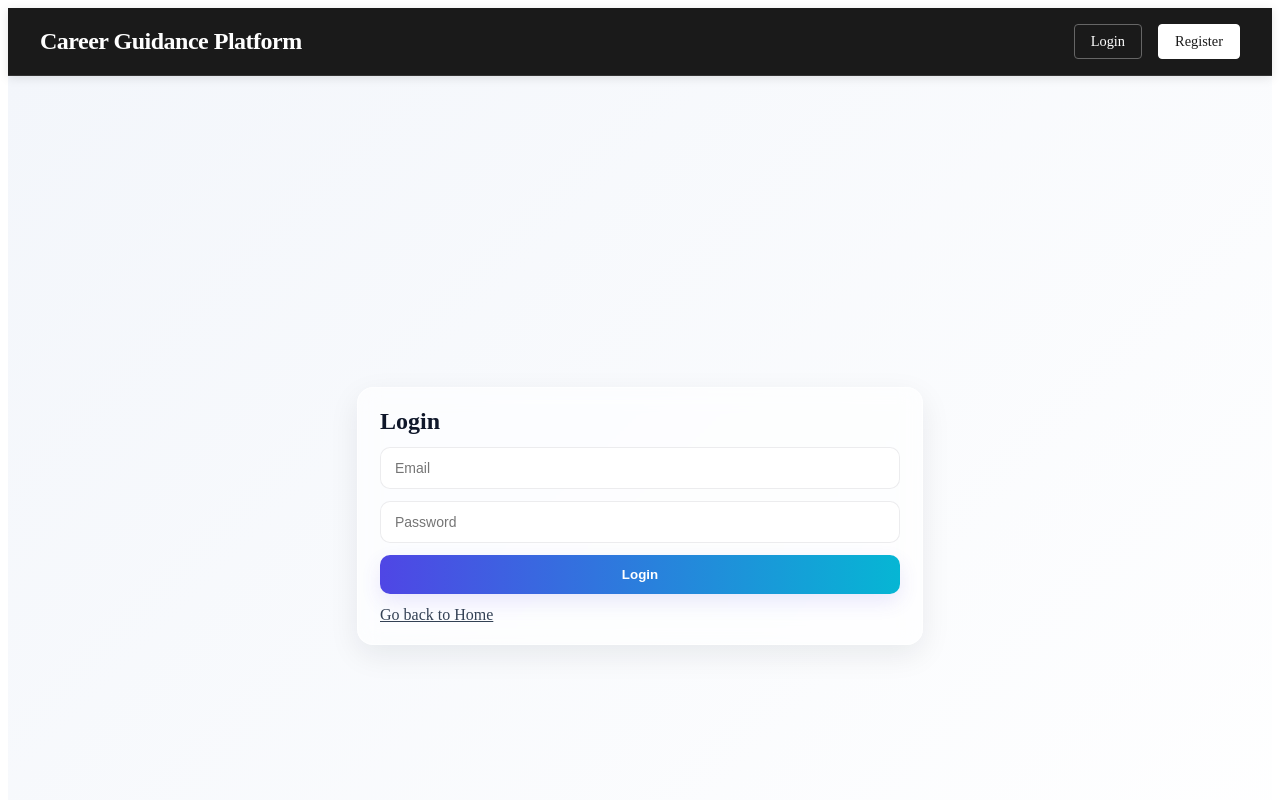
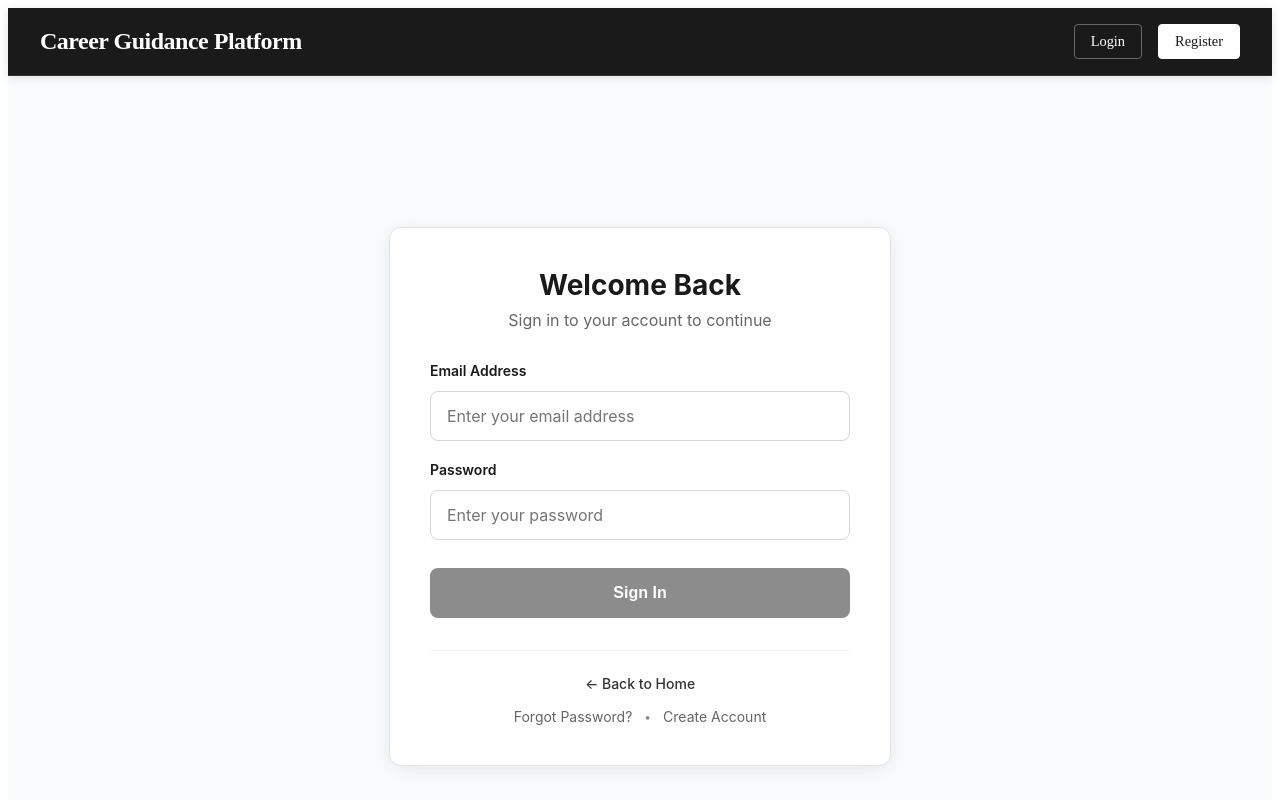
Before and after one commit to Boiketlo2/career-guidance-platform, a React (Create React App) app in the folder frontend/: page /login in a window 1280 px wide. Shown: the top 800 px of the page. Built offline with nearby package versions, Linux system fonts and the light colour scheme.

Commit message:
Update Login.js

```diff
--- a/frontend/src/pages/auth/Login.js
+++ b/frontend/src/pages/auth/Login.js
@@ -9,7 +9,10 @@ const Login = () => {
   const [error, setError] = useState("");
   const navigate = useNavigate();
 
-  const handleChange = (e) => setForm({ ...form, [e.target.name]: e.target.value });
+  const handleChange = (e) => {
+    setForm({ ...form, [e.target.name]: e.target.value });
+    if (error) setError("");
+  };
 
   const { login: contextLogin } = useAuth();
 
@@ -41,19 +44,257 @@ const Login = () => {
   };
 
   return (
-    <div className="auth-page">
-      <div className="glass-card" role="region" aria-label="Login form">
-        <h2>Login</h2>
-        <form onSubmit={handleSubmit} style={{ display: "flex", flexDirection: "column", gap: "12px" }}>
-          <input className="glass-input" type="email" name="email" placeholder="Email" value={form.email} onChange={handleChange} required />
-          <input className="glass-input" type="password" name="password" placeholder="Password" value={form.password} onChange={handleChange} required />
-          <button className="glass-button" type="submit" disabled={loading}>{loading ? "Logging in..." : "Login"}</button>
+    <div style={styles.container}>
+      <div style={styles.card}>
+        <div style={styles.header}>
+          <h2 style={styles.title}>Welcome Back</h2>
+          <p style={styles.subtitle}>Sign in to your account to continue</p>
+        </div>
+
+        {error && (
+          <div style={styles.error}>
+            <div style={styles.errorIcon}>⚠️</div>
+            <div style={styles.errorContent}>
+              <strong style={styles.errorTitle}>Login Error</strong>
+              <div style={styles.errorMessage}>{error}</div>
+            </div>
+          </div>
+        )}
+
+        <form onSubmit={handleSubmit} style={styles.form}>
+          <div style={styles.formGroup}>
+            <label style={styles.label}>Email Address</label>
+            <input
+              type="email"
+              name="email"
+              placeholder="Enter your email address"
+              value={form.email}
+              onChange={handleChange}
+              required
+              style={styles.input}
+              disabled={loading}
+            />
+          </div>
+
+          <div style={styles.formGroup}>
+            <label style={styles.label}>Password</label>
+            <input
+              type="password"
+              name="password"
+              placeholder="Enter your password"
+              value={form.password}
+              onChange={handleChange}
+              required
+              style={styles.input}
+              disabled={loading}
+            />
+          </div>
+
+          <button
+            type="submit"
+            disabled={loading || !form.email || !form.password}
+            style={loading || !form.email || !form.password ? styles.buttonDisabled : styles.button}
+          >
+            {loading ? (
+              <div style={styles.buttonContent}>
+                <div style={styles.spinner}></div>
+                Signing In...
+              </div>
+            ) : (
+              "Sign In"
+            )}
+          </button>
         </form>
-        {error && <p style={{ color: "#b91c1c", marginTop: 10 }}>{error}</p>}
-        <Link to="/" className="auth-link">Go back to Home</Link>
+
+        <div style={styles.footer}>
+          <Link to="/" style={styles.backLink}>
+            ← Back to Home
+          </Link>
+          <div style={styles.helpLinks}>
+            <Link to="/forgot-password" style={styles.helpLink}>
+              Forgot Password?
+            </Link>
+            <span style={styles.separator}>•</span>
+            <Link to="/register" style={styles.helpLink}>
+              Create Account
+            </Link>
+          </div>
+        </div>
       </div>
     </div>
   );
 };
 
+const styles = {
+  container: {
+    minHeight: '100vh',
+    background: '#fafbfc',
+    display: 'flex',
+    alignItems: 'center',
+    justifyContent: 'center',
+    padding: '20px',
+    fontFamily: 'Inter, sans-serif'
+  },
+  card: {
+    background: '#ffffff',
+    padding: '40px',
+    borderRadius: '12px',
+    boxShadow: '0 4px 20px rgba(0, 0, 0, 0.08)',
+    border: '1px solid #e1e5e9',
+    width: '100%',
+    maxWidth: '420px',
+    transition: 'all 0.2s ease'
+  },
+  header: {
+    textAlign: 'center',
+    marginBottom: '32px'
+  },
+  title: {
+    fontSize: '28px',
+    fontWeight: '700',
+    color: '#1a1a1a',
+    margin: '0 0 8px 0'
+  },
+  subtitle: {
+    fontSize: '16px',
+    color: '#666',
+    margin: 0,
+    fontWeight: '400'
+  },
+  form: {
+    display: 'flex',
+    flexDirection: 'column',
+    gap: '20px'
+  },
+  formGroup: {
+    display: 'flex',
+    flexDirection: 'column',
+    gap: '8px'
+  },
+  label: {
+    fontSize: '14px',
+    fontWeight: '600',
+    color: '#1a1a1a',
+    marginBottom: '4px'
+  },
+  input: {
+    padding: '14px 16px',
+    border: '1px solid #d0d7de',
+    borderRadius: '8px',
+    fontSize: '16px',
+    background: '#ffffff',
+    color: '#1a1a1a',
+    transition: 'all 0.2s ease',
+    fontFamily: 'inherit'
+  },
+  button: {
+    background: '#1a1a1a',
+    color: '#ffffff',
+    border: 'none',
+    padding: '16px',
+    borderRadius: '8px',
+    fontSize: '16px',
+    fontWeight: '600',
+    cursor: 'pointer',
+    transition: 'all 0.2s ease',
+    marginTop: '8px'
+  },
+  buttonDisabled: {
+    background: '#8c8c8c',
+    color: '#ffffff',
+    border: 'none',
+    padding: '16px',
+    borderRadius: '8px',
+    fontSize: '16px',
+    fontWeight: '600',
+    cursor: 'not-allowed',
+    marginTop: '8px'
+  },
+  buttonContent: {
+    display: 'flex',
+    alignItems: 'center',
+    justifyContent: 'center',
+    gap: '8px'
+  },
+  spinner: {
+    width: '18px',
+    height: '18px',
+    border: '2px solid transparent',
+    borderTop: '2px solid #ffffff',
+    borderRadius: '50%',
+    animation: 'spin 1s linear infinite'
+  },
+  error: {
+    background: '#fef2f2',
+    padding: '16px',
+    borderRadius: '8px',
+    color: '#dc2626',
+    marginBottom: '20px',
+    border: '1px solid #fecaca',
+    display: 'flex',
+    alignItems: 'flex-start',
+    gap: '12px'
+  },
+  errorIcon: {
+    fontSize: '16px',
+    flexShrink: 0,
+    marginTop: '1px'
+  },
+  errorContent: {
+    flex: 1
+  },
+  errorTitle: {
+    display: 'block',
+    marginBottom: '4px',
+    fontSize: '14px',
+    fontWeight: '600'
+  },
+  errorMessage: {
+    fontSize: '14px',
+    opacity: 0.9,
+    lineHeight: '1.4'
+  },
+  footer: {
+    marginTop: '32px',
+    paddingTop: '24px',
+    borderTop: '1px solid #f0f0f0',
+    display: 'flex',
+    flexDirection: 'column',
+    gap: '16px',
+    alignItems: 'center'
+  },
+  backLink: {
+    color: '#333',
+    textDecoration: 'none',
+    fontSize: '14px',
+    fontWeight: '500',
+    transition: 'color 0.2s ease'
+  },
+  helpLinks: {
+    display: 'flex',
+    alignItems: 'center',
+    gap: '12px'
+  },
+  helpLink: {
+    color: '#666',
+    textDecoration: 'none',
+    fontSize: '14px',
+    transition: 'color 0.2s ease'
+  },
+  separator: {
+    color: '#8c8c8c',
+    fontSize: '12px'
+  }
+};
+
+// Add CSS for spinner animation
+const spinnerStyle = document.createElement('style');
+spinnerStyle.textContent = `
+  @keyframes spin {
+    0% { transform: rotate(0deg); }
+    100% { transform: rotate(360deg); }
+  }
+`;
+document.head.appendChild(spinnerStyle);
+
 export default Login;
```
